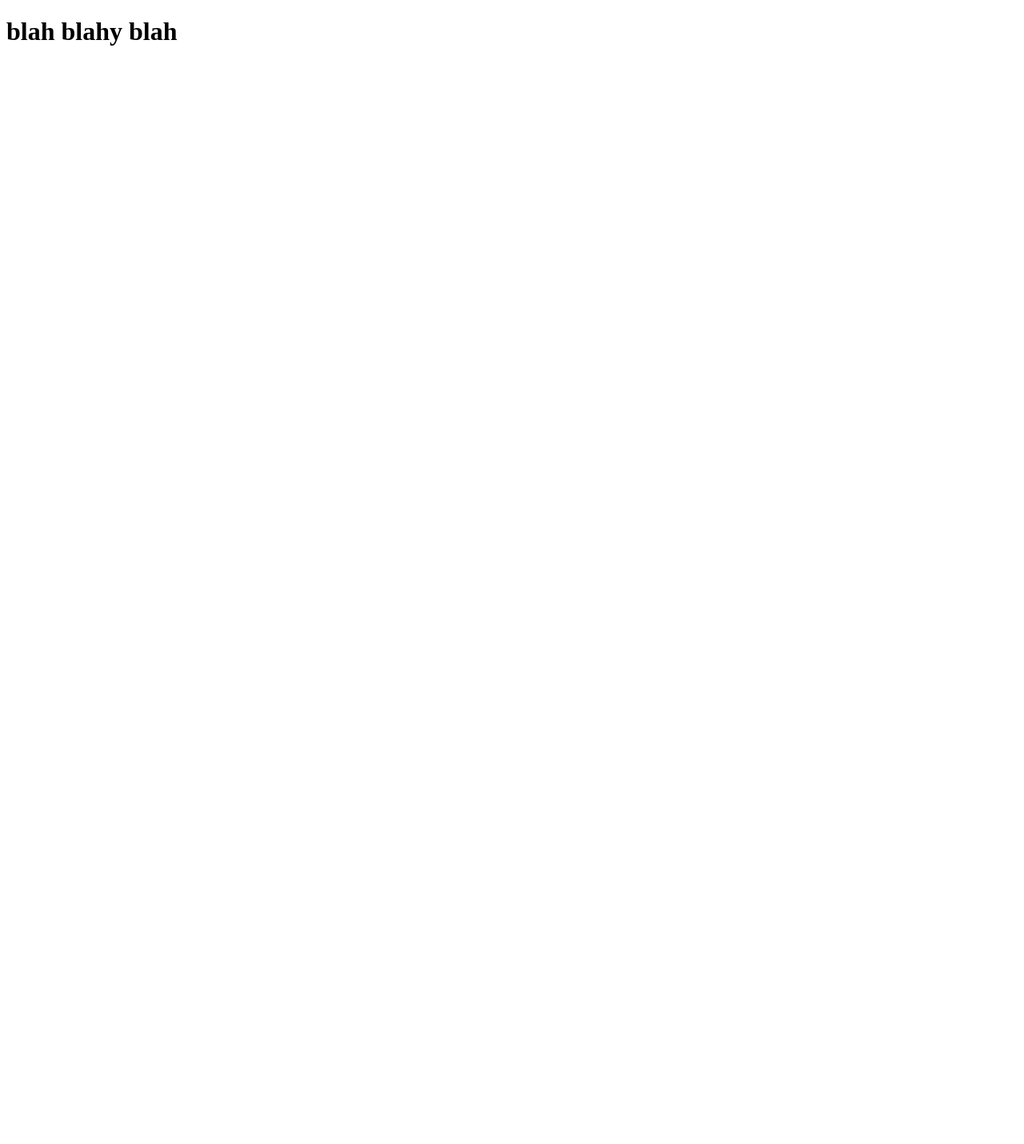
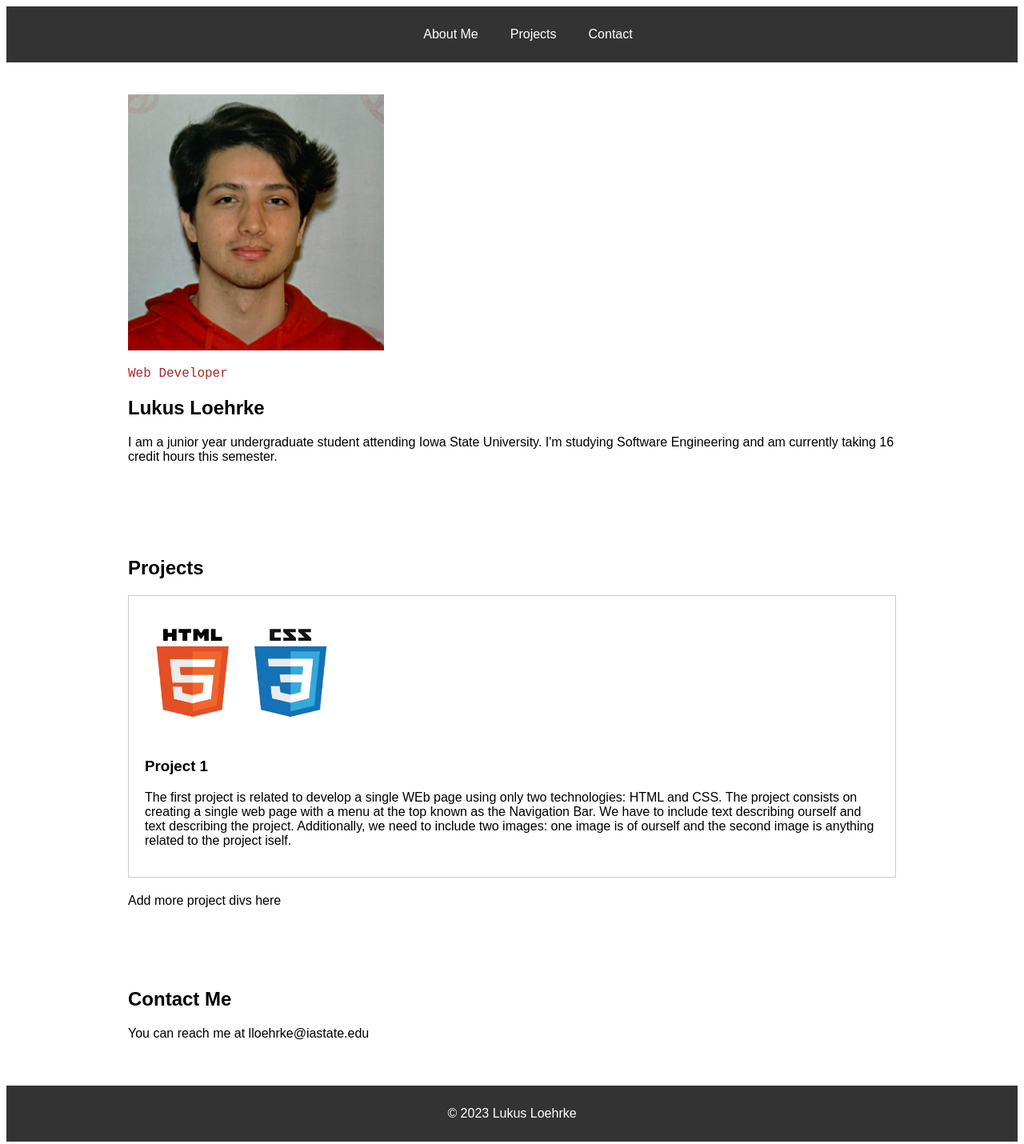
Before and after one commit to lloehrke/personal, a plain HTML site: page index.html in a window 1280 px wide. Shown: the whole page at 80% size. Before the commit the page ends 800 px from the top, so only its background shows below. Drawn offline with Linux system fonts and the light colour scheme.

Commit message:
add website

```diff
--- a/index.html
+++ b/index.html
@@ -3,9 +3,71 @@
 <head>
     <meta charset="UTF-8">
     <meta name="viewport" content="width=device-width, initial-scale=1.0">
-    <title>Document</title>
+    <title>Lukus Loehrke - Portfolio</title>
+    <link rel="stylesheet" href="style.css">
+    <style>
+        .container{
+            max-width:960px;
+            margin: 0 auto;
+            padding:40px;
+        }
+
+        .project{
+            margin-bottom:20px;
+            border:1px solid #ccc;
+            padding:20px;
+        }
+    </style>
 </head>
 <body>
-    <h1>blah blahy blah</h1>
+    <header>
+        <nav>
+            <ul>
+                <li><a href="#about">About Me</a></li>
+                <li><a href="#projects">Projects</a></li>
+                <li><a href="#contact">Contact</a></li>
+            </ul>
+        </nav>
+    </header>
+
+    <section id="about">
+        <div class="container">
+            <img src="profile.jpg" alt="Profile Photo" height="320 px" width="320 px">
+            <p style="font-family:'Courier New', Courier, monospace; color: brown">Web Developer</p>
+            <h1>Lukus Loehrke</h1>
+            <p>
+                I am a junior year undergraduate student attending Iowa State University.
+                I'm studying Software Engineering and am currently taking 16 credit hours this semester.
+            </p>
+        </div>
+    </section>
+    <section id="projects">
+        <div class="container">
+            <h2>Projects</h2>
+            <div class="project">
+                <img src="project1.jpg" alt="Projects 1" height="160 px" width="240 px">
+                <h3>Project 1</h3>
+                <p>
+                    The first project is related to develop a single WEb page using
+                    only two technologies: HTML and CSS. The project consists on
+                    creating a single web page with a menu at the top known as the
+                    Navigation Bar. We have to include text describing ourself and
+                    text describing the project. Additionally, we need to include
+                    two images: one image is of ourself and the second image is anything
+                    related to the project iself.
+                </p>
+            </div>
+            Add more project divs here
+        </div>
+    </section>
+    <section id="contact">
+        <div class="container">
+            <h2>Contact Me</h2>
+            <p>You can reach me at lloehrke@iastate.edu</p>
+        </div>
+    </section>
+    <footer>
+        <p>&copy; 2023 Lukus Loehrke</p>
+    </footer>
 </body>
 </html>
--- /dev/null
+++ b/style.css
@@ -0,0 +1,37 @@
+header{
+    background-color: #333;
+    color: #fff;
+    padding:10px 0;
+}
+
+nav ul{
+    list-style:none;
+    display:flex;
+    justify-content:center;
+}
+
+nav li{
+    margin: 0 20px;
+}
+
+nav a{
+    text-decoration: none;
+    color: #fff;
+}
+
+body{
+    font-family: Arial, sans-serif;
+    marging:0;
+    padding:0;
+}
+
+img{
+    max-width:100%;
+}
+
+footer{
+    text-align:center;
+    padding:10px;
+    background-color:#333;
+    color:#fff;
+}
```
Also changed, not shown: profile.jpg (added), project1.jpg (added).
